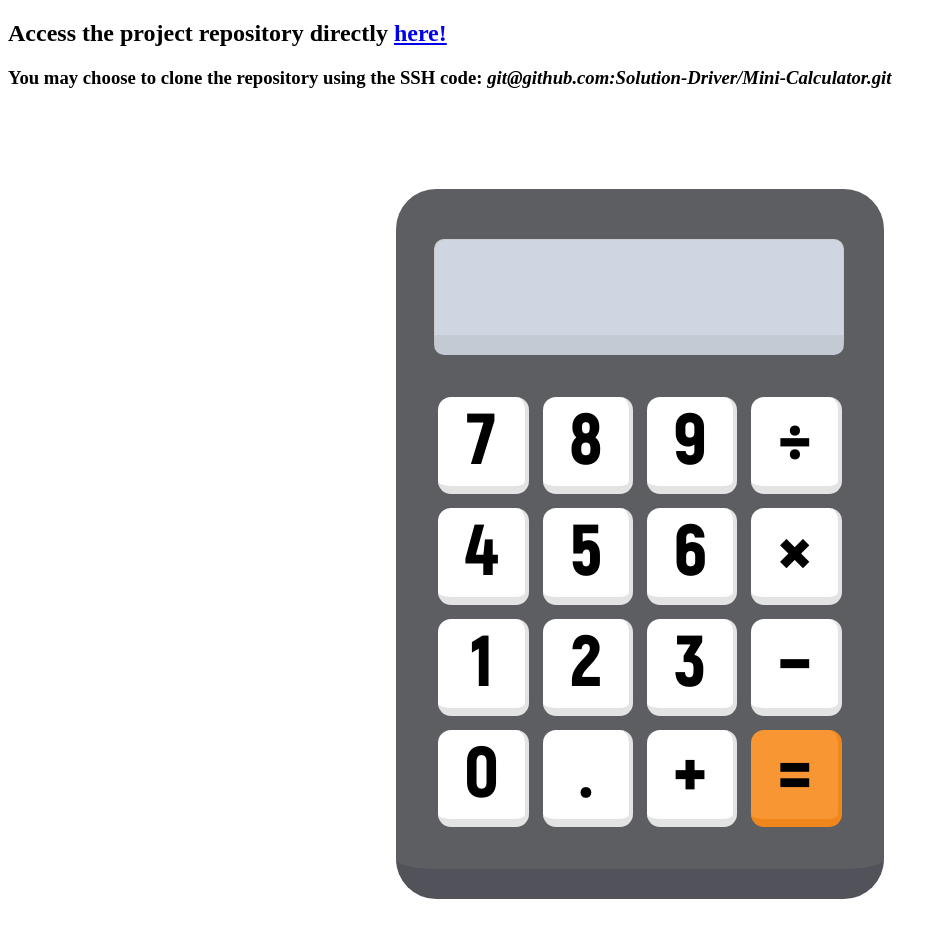
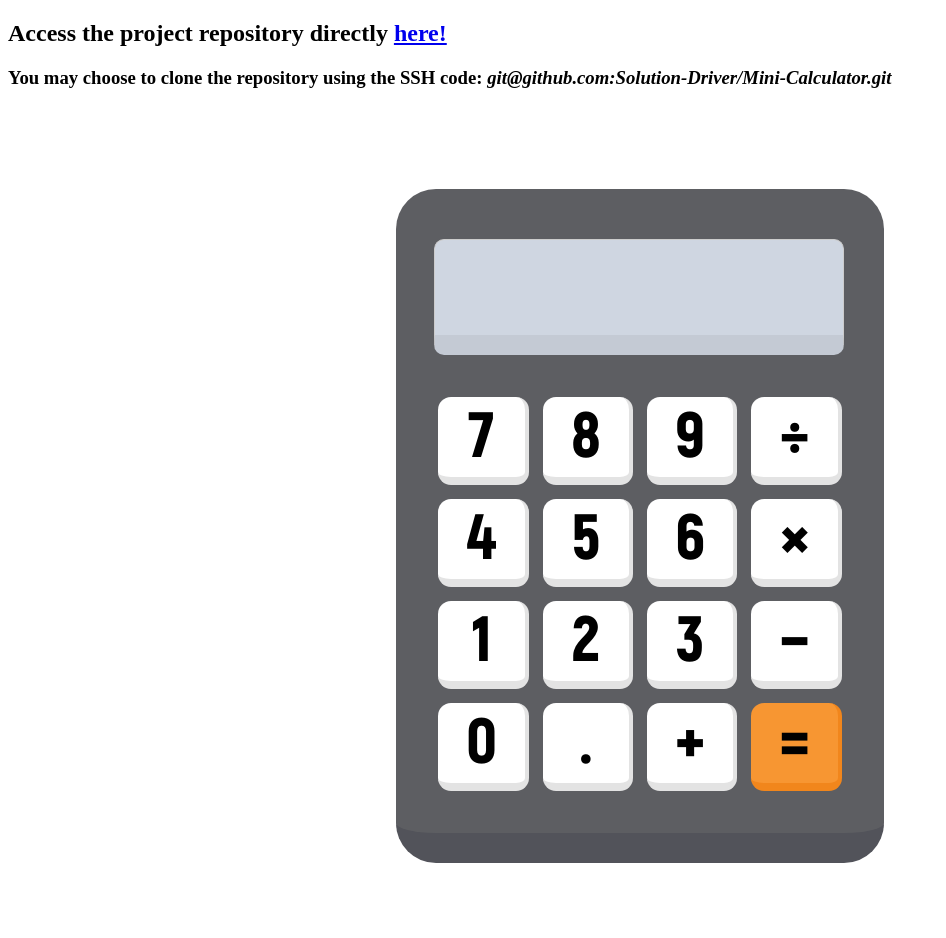
Before and after one commit to Solution-Driver/Mini-Calculator, a plain HTML site: page index.html in a window 1280 px wide. Shown: the whole page, without its empty margins (0-946 px from the left). Drawn offline with Linux system fonts and the light colour scheme.

Commit message:
Updated the font-size of the button char

```diff
--- a/style.css
+++ b/style.css
@@ -52,7 +52,7 @@ body {
 .calculator button {
   width: 100%;
   padding: 0px 25px;
-  font-size: 4.5em;
+  font-size: 4em;
   border-width: 0;
   font-family: Akrobat;
   border-bottom: solid #e3e3e3 8px;
```
